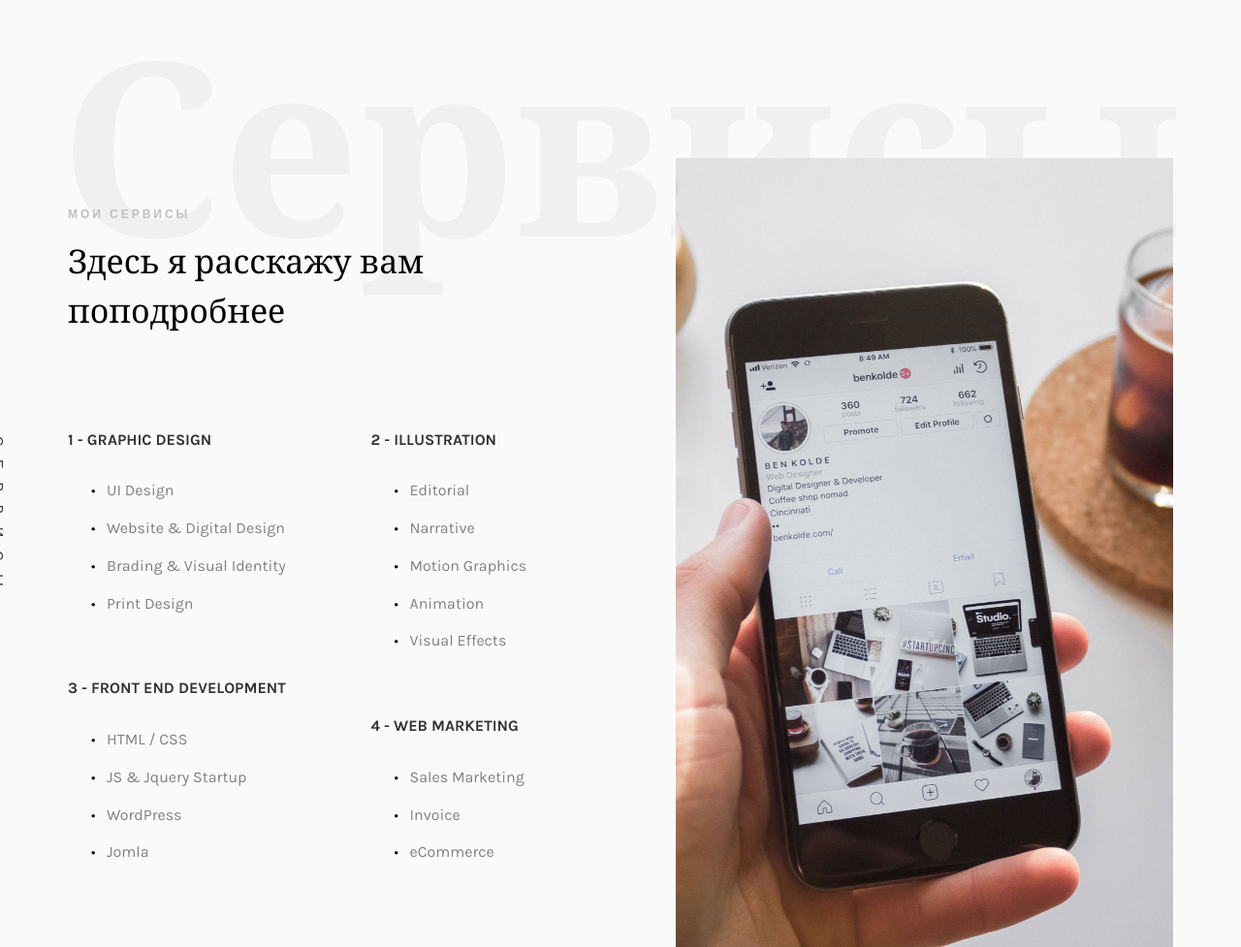
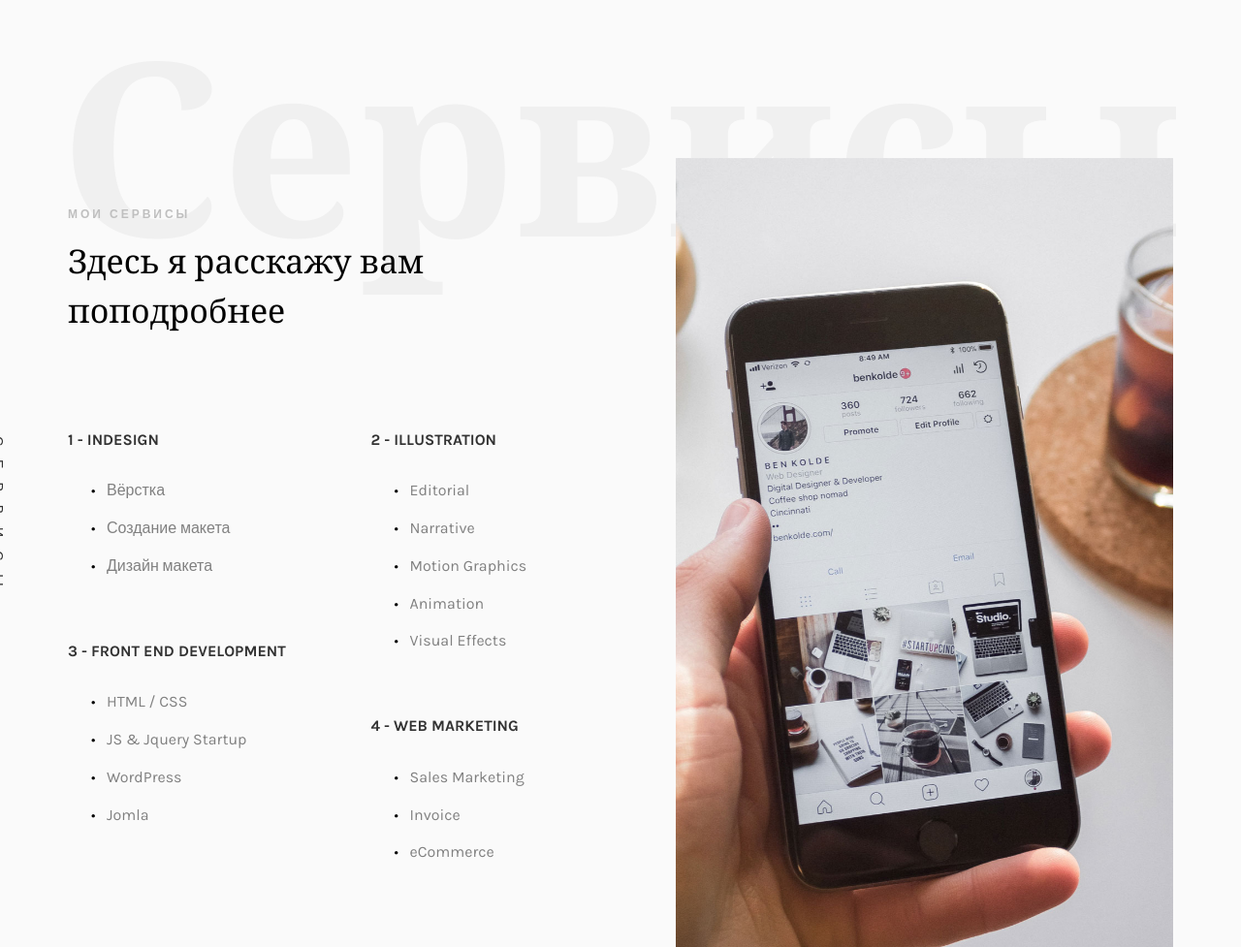
Before and after one commit to Kolibri83/Resume, a plain HTML site: page index.html in a window 1280 px wide. Shown: the part 883-1860 px from the top of the page at 97% size. Drawn offline with nearby package versions, Linux system fonts and the light colour scheme; files whose address does not match are found by name; a web font is replaced by a local one.

Commit message:
Update index.html

```diff
--- a/index.html
+++ b/index.html
@@ -176,12 +176,11 @@
 									</div>
 									<div class="col-md-6">
 										<div class="services animate-box">
-											<h3>1 - Graphic Design</h3>
+											<h3>1 - InDesign</h3>
 											<ul>
-												<li>UI Design</li>
-												<li>Website &amp; Digital Design</li>
-												<li>Brading &amp; Visual Identity</li>
-												<li>Print Design</li>
+												<li>Вёрстка</li>
+												<li>Создание макета</li>
+												<li>Дизайн макета</li>
 											</ul>
 										</div>
 										<div class="services animate-box">
```
